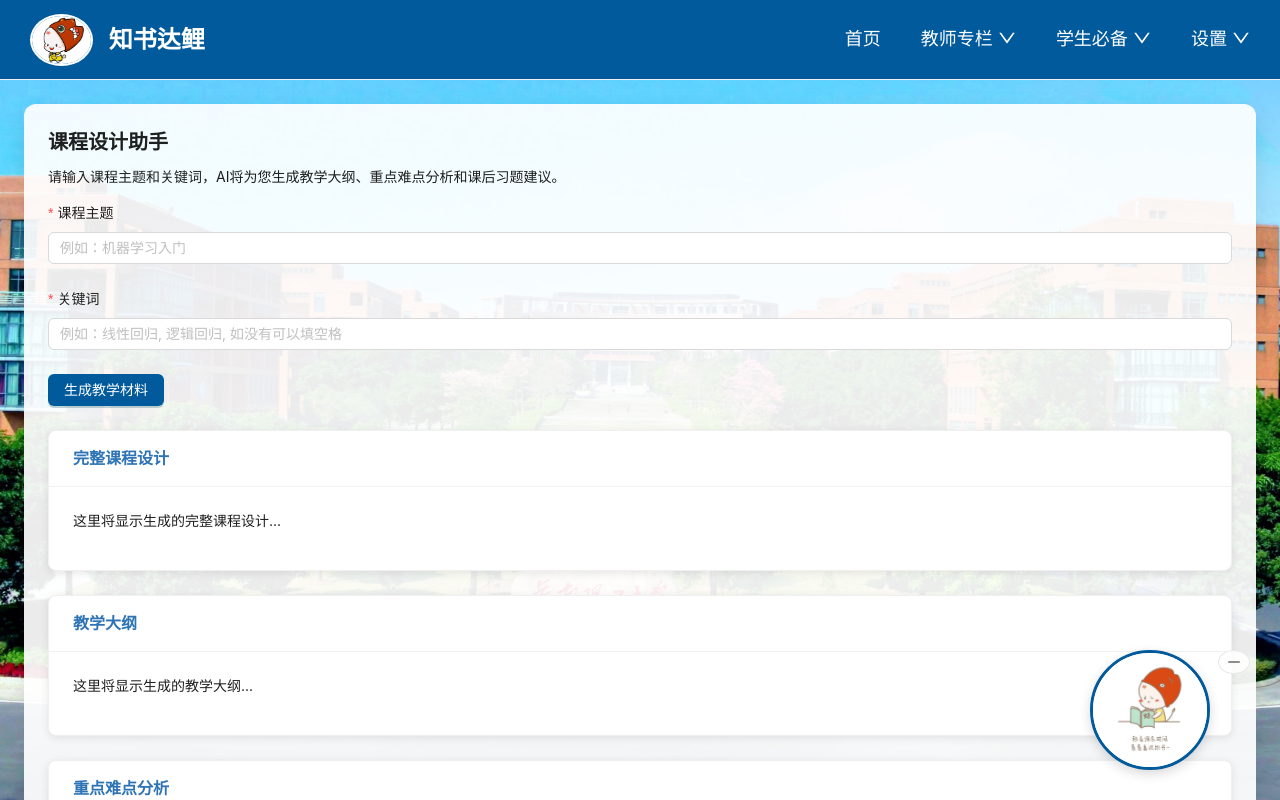
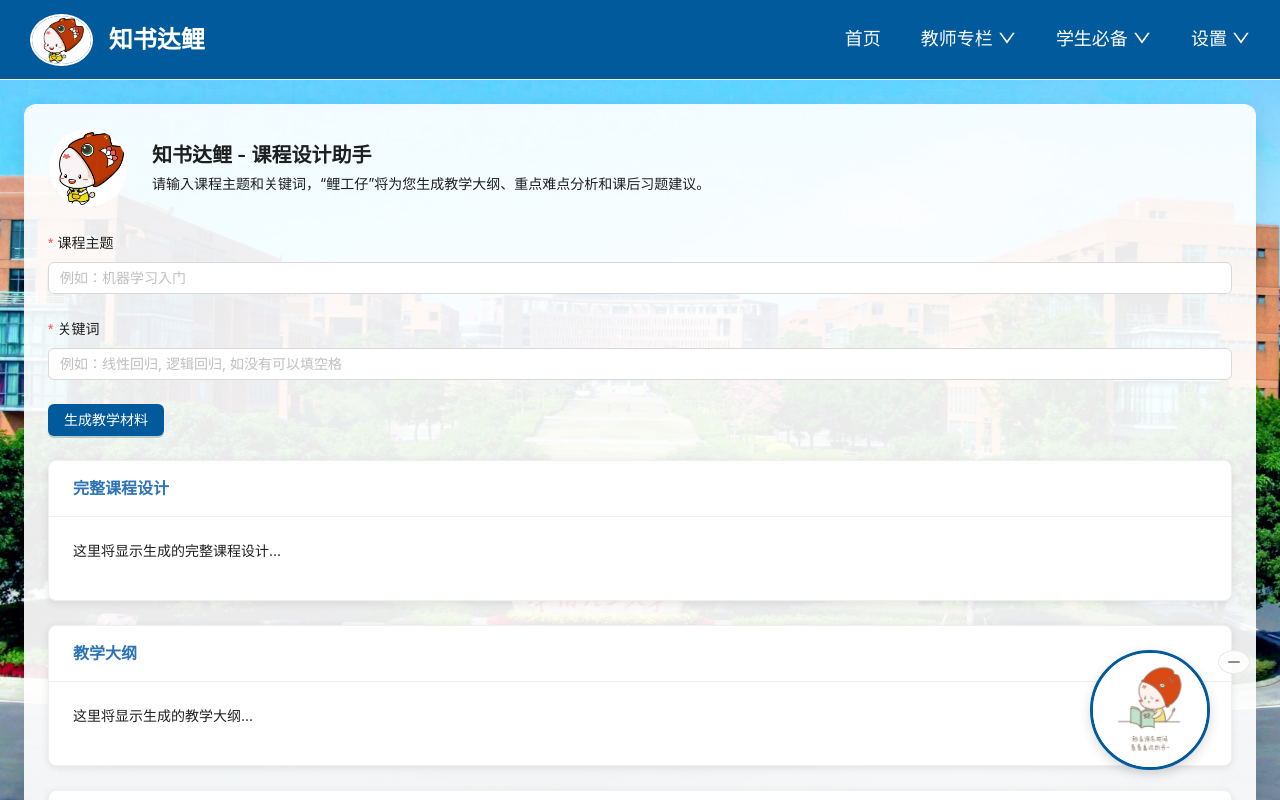
Before and after one commit to T2ek1ng0/ai-teaching-assistant, a React (Vite) app: page /ai-teaching-assistant/course-design in a window 1280 px wide. Shown: the top 800 px of the page. Built offline with nearby package versions, Linux system fonts and the light colour scheme.

Commit message:
feat: complete branding of AI pages with '鲤工仔' mascot

```diff
--- a/src/pages/AssignmentGrader.jsx
+++ b/src/pages/AssignmentGrader.jsx
@@ -1,10 +1,11 @@
 import React, { useState } from 'react';
-import { Upload, Button, Card, Typography, message, Spin, Space, Alert } from 'antd';
+import { Upload, Button, Card, Typography, message, Spin, Space, Alert, Avatar } from 'antd';
 import { UploadOutlined, RedoOutlined } from '@ant-design/icons';
 import ReactMarkdown from 'react-markdown';
 import remarkGfm from 'remark-gfm';
 import mammoth from 'mammoth';
 import { callLLM } from '../utils/llm';
+import defaultImage from '../assets/default.jpg';
 
 const { Title, Paragraph } = Typography;
 
@@ -130,8 +131,13 @@ const AssignmentGrader = () => {
 
   return (
     <div>
-      <Title level={4}>作业智能批改</Title>
-      <Paragraph>请上传学生作业文件（如 .docx, .txt, .md），AI 将根据作业内容进行初步评分和给出评语。</Paragraph>
+      <Space align="center" size="large" style={{ marginBottom: 24, display: 'flex' }}>
+        <Avatar size={80} src={defaultImage} />
+        <div>
+          <Title level={4} style={{ margin: 0 }}>知书达鲤 - 作业智能批改</Title>
+          <Paragraph style={{ margin: 0, marginTop: 4 }}>请上传学生作业文件（如 .docx, .txt, .md），“鲤工仔”将为您进行初步评分和给出评语。</Paragraph>
+        </div>
+      </Space>
 
       {error && <Alert message="错误" description={error} type="error" showIcon style={{ marginBottom: 24 }} />}
 
--- a/src/pages/CourseDesignAssistant.jsx
+++ b/src/pages/CourseDesignAssistant.jsx
@@ -1,11 +1,12 @@
 import React, { useState } from 'react';
-import { Form, Input, Button, Card, Typography, Space, Spin, message, Alert, Dropdown } from 'antd';
+import { Form, Input, Button, Card, Typography, Space, Spin, message, Alert, Dropdown, Avatar } from 'antd';
 import { DownloadOutlined, FileWordOutlined, FileMarkdownOutlined, CopyOutlined } from '@ant-design/icons';
 import { saveAs } from 'file-saver';
 import { marked } from 'marked';
 import ReactMarkdown from 'react-markdown';
 import remarkGfm from 'remark-gfm';
 import { callLLM } from '../utils/llm';
+import defaultImage from '../assets/default.jpg';
 
 const { Title, Paragraph } = Typography;
 
@@ -277,8 +278,13 @@ const CourseDesignAssistant = () => {
 
   return (
     <div>
-      <Title level={4}>课程设计助手</Title>
-      <Paragraph>请输入课程主题和关键词，AI将为您生成教学大纲、重点难点分析和课后习题建议。</Paragraph>
+      <Space align="center" size="large" style={{ marginBottom: 24, display: 'flex' }}>
+        <Avatar size={80} src={defaultImage} />
+        <div>
+          <Title level={4} style={{ margin: 0 }}>知书达鲤 - 课程设计助手</Title>
+          <Paragraph style={{ margin: 0, marginTop: 4 }}>请输入课程主题和关键词，“鲤工仔”将为您生成教学大纲、重点难点分析和课后习题建议。</Paragraph>
+        </div>
+      </Space>
 
       <Form onFinish={onFinish} layout="vertical">
         <Form.Item
```
